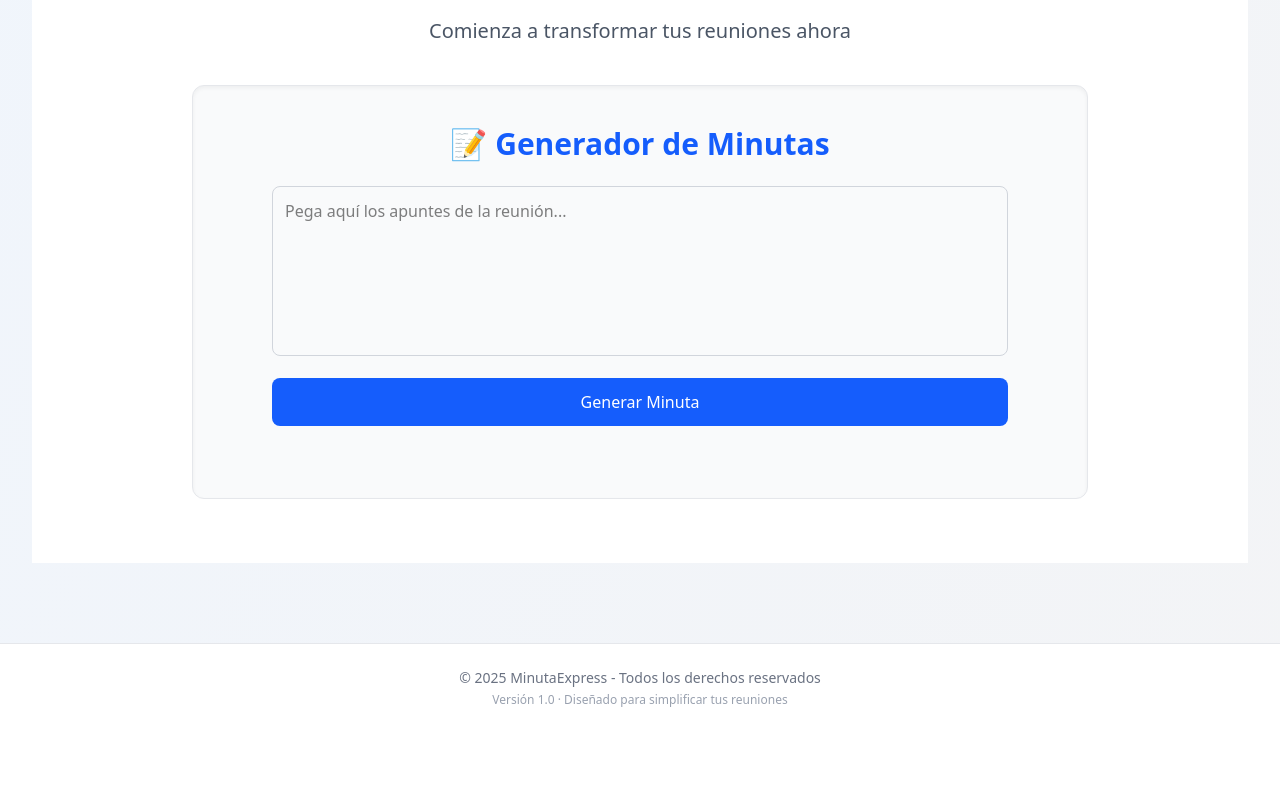
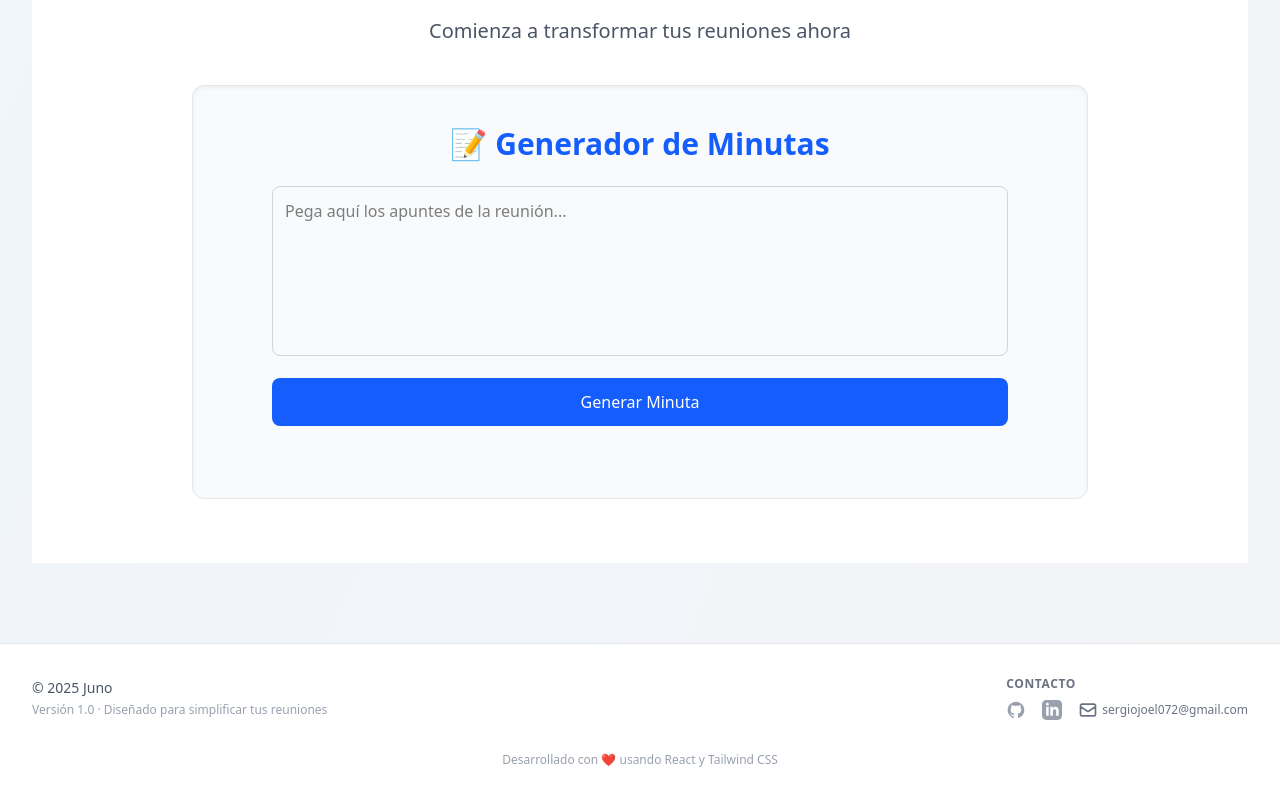
Before and after one commit to SergioToppec/Viota, a React (Vite) app in the folder frontend/: page / in a window 1280 px wide. Shown: the part 2318-3118 px from the top of the page. Before the commit the page ends 3050 px from the top, so only its background shows below. Built offline with nearby package versions, Linux system fonts and the light colour scheme.

Commit message:
Información Footer

```diff
--- a/frontend/src/components/Home/Footer.tsx
+++ b/frontend/src/components/Home/Footer.tsx
@@ -1,14 +1,68 @@
 export default function Footer() {
   return (
-      <footer className="mt-12 border-t border-gray-200 py-6 bg-white">
-        <div className="max-w-7xl mx-auto px-4 sm:px-6 lg:px-8 text-center">
-          <p className="text-gray-500 text-sm">
-            © {new Date().getFullYear()} MinutaExpress - Todos los derechos reservados
+    <footer className="mt-12 border-t border-gray-200 py-8 bg-white">
+      <div className="max-w-7xl mx-auto px-4 sm:px-6 lg:px-8">
+        <div className="md:flex md:justify-between md:items-center">
+          {/* Información de copyright */}
+          <div className="text-center md:text-left mb-6 md:mb-0">
+            <p className="text-gray-600 text-sm">
+              © {new Date().getFullYear()} Juno
             </p>
             <p className="text-gray-400 text-xs mt-1">
               Versión 1.0 · Diseñado para simplificar tus reuniones
             </p>
           </div>
+
+          {/* Sección de Contacto */}
+          <div className="text-center md:text-right">
+            <h3 className="text-xs font-semibold text-gray-500 tracking-wider uppercase mb-2 text-left">
+              Contacto
+            </h3>
+            <div className="flex justify-center md:justify-end space-x-4">
+              {/* GitHub */}
+              <a
+                href="https://github.com/SergioToppec/"
+                target="_blank"
+                rel="noopener noreferrer"
+                className="text-gray-400 hover:text-gray-700 transition-colors"
+                aria-label="GitHub"
+              >
+                <svg className="h-5 w-5" fill="currentColor" viewBox="0 0 24 24">
+                  <path fillRule="evenodd" clipRule="evenodd" d="M12 2C6.477 2 2 6.484 2 12.017c0 4.425 2.865 8.18 6.839 9.504.5.092.682-.217.682-.483 0-.237-.008-.868-.013-1.703-2.782.605-3.369-1.343-3.369-1.343-.454-1.158-1.11-1.466-1.11-1.466-.908-.62.069-.608.069-.608 1.003.07 1.531 1.032 1.531 1.032.892 1.53 2.341 1.088 2.91.832.092-.647.35-1.088.636-1.338-2.22-.253-4.555-1.113-4.555-4.951 0-1.093.39-1.988 1.029-2.688-.103-.253-.446-1.272.098-2.65 0 0 .84-.27 2.75 1.026A9.564 9.564 0 0112 6.844c.85.004 1.705.115 2.504.337 1.909-1.296 2.747-1.027 2.747-1.027.546 1.379.202 2.398.1 2.651.64.7 1.028 1.595 1.028 2.688 0 3.848-2.339 4.695-4.566 4.943.359.309.678.919.678 1.852 0 1.336-.012 2.415-.012 2.743 0 .267.18.578.688.48C19.138 20.195 22 16.418 22 12.017 22 6.484 17.522 2 12 2z"/>
+                </svg>
+              </a>
+
+              {/* LinkedIn */}
+              <a
+                href="https://www.linkedin.com/in/sergio-joel-trujillo-torres-torres/"
+                target="_blank"
+                rel="noopener noreferrer"
+                className="text-gray-400 hover:text-blue-600 transition-colors"
+                aria-label="LinkedIn"
+              >
+                <svg className="h-5 w-5" fill="currentColor" viewBox="0 0 24 24">
+                  <path d="M19 0h-14c-2.761 0-5 2.239-5 5v14c0 2.761 2.239 5 5 5h14c2.762 0 5-2.239 5-5v-14c0-2.761-2.238-5-5-5zm-11 19h-3v-11h3v11zm-1.5-12.268c-.966 0-1.75-.79-1.75-1.764s.784-1.764 1.75-1.764 1.75.79 1.75 1.764-.783 1.764-1.75 1.764zm13.5 12.268h-3v-5.604c0-3.368-4-3.113-4 0v5.604h-3v-11h3v1.765c1.396-2.586 7-2.777 7 2.476v6.759z"/>
+                </svg>
+              </a>
+
+              {/* Correo electrónico (solo texto con icono) */}
+              <div className="flex items-center text-gray-500">
+                <svg className="h-5 w-5 mr-1" fill="none" stroke="currentColor" viewBox="0 0 24 24">
+                  <path strokeLinecap="round" strokeLinejoin="round" strokeWidth={2} d="M3 8l7.89 5.26a2 2 0 002.22 0L21 8M5 19h14a2 2 0 002-2V7a2 2 0 00-2-2H5a2 2 0 00-2 2v10a2 2 0 002 2z" />
+                </svg>
+                <span className="text-xs">sergiojoel072@gmail.com</span>
+              </div>
+            </div>
+          </div>
+        </div>
+
+        {/* Créditos adicionales (opcional) */}
+        <div className="mt-8 text-center">
+          <p className="text-gray-400 text-xs">
+            Desarrollado con ❤️ usando React y Tailwind CSS
+          </p>
+        </div>
+      </div>
     </footer>
   );
 }
--- a/frontend/src/services/api.ts
+++ b/frontend/src/services/api.ts
@@ -1,10 +1,12 @@
 export const generateMinuta = async (apuntes: string): Promise<string> => {
   try {
-    const response = await fetch(import.meta.env.VITE_MINUTA_API_URL || "https://minuta-inteligente-azure.azurewebsites.net/api/procesarJson?czHXToB4MhprZkK29GyZfpzPhzpv1Plin0e5VlueRWvAAzFuGxiNgA==", {
+    const response = await fetch(import.meta.env.VITE_MINUTA_API_URL || "", {
       method: "POST",
       headers: { "Content-Type": "application/json" },
       body: JSON.stringify({ apuntes }),
     });
+
+    console.log("URL de API:", import.meta.env.VITE_MINUTA_API_URL);
 
     const data = await response.json();
     if (response.ok) {
```
Lines whose indentation alone changed are shown as unchanged.
